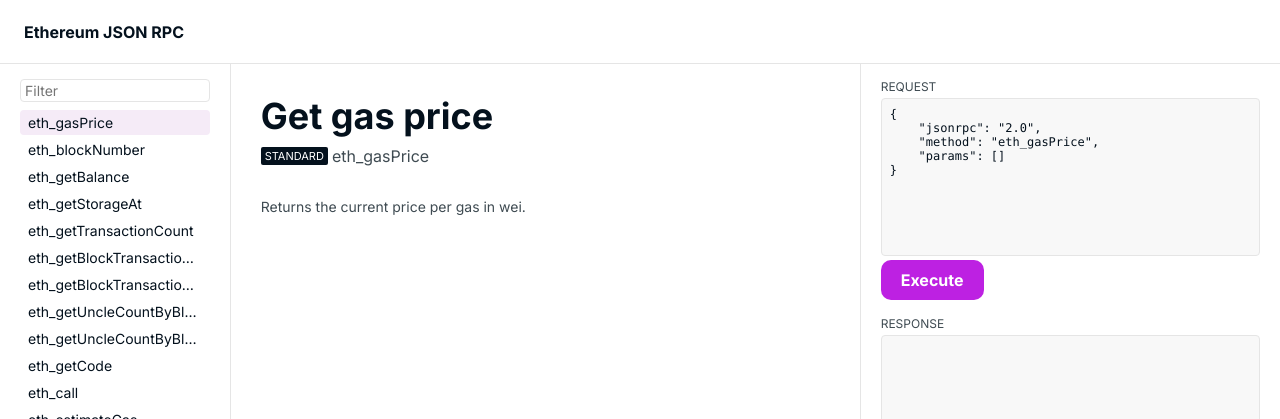
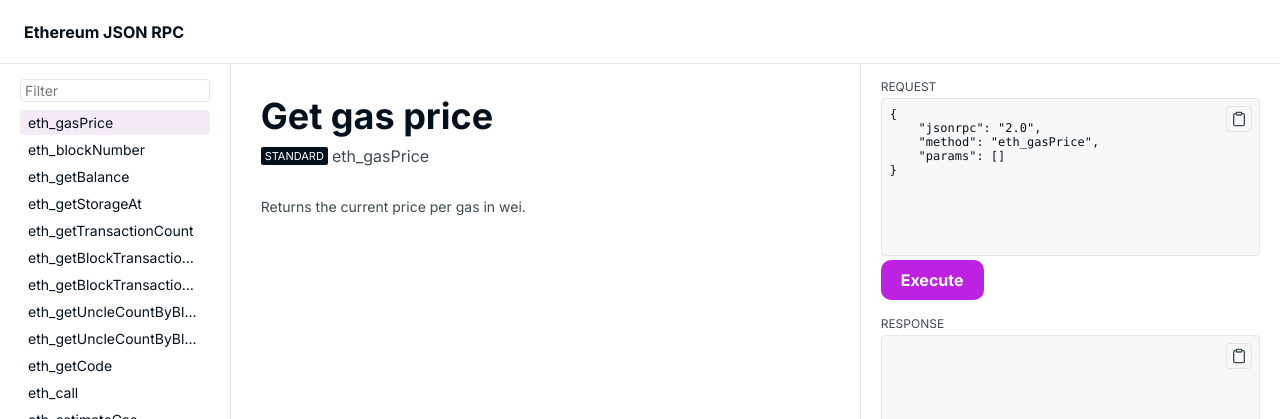
Before and after one commit to Destiner/ethereum-json-rpc, a Vue app: page / in a window 1280 px wide. Shown: the top 419 px of the page. Built offline with nearby package versions, Linux system fonts and the light colour scheme.

Commit message:
Copy CodeView content to the clipboard

```diff
--- a/src/components/CodeView.vue
+++ b/src/components/CodeView.vue
@@ -6,6 +6,19 @@
       spellcheck="false"
       :rows="10"
     />
+    <div
+      class="control"
+      @click="copy"
+    >
+      <IconClipboard
+        v-if="ready"
+        class="icon"
+      />
+      <IconSuccess
+        v-else
+        class="icon"
+      />
+    </div>
     <div
       v-if="isLoading"
       class="loading"
@@ -16,12 +29,28 @@
 </template>
 
 <script setup lang="ts">
+import { useTimeout } from '@vueuse/core';
+import { onMounted } from 'vue';
+
 import LoadingIndicator from './LoadingIndicator.vue';
+import IconClipboard from './icon/Clipboard.vue';
+import IconSuccess from './icon/Success.vue';
 
-defineProps<{
+const props = defineProps<{
   value: string;
   isLoading: boolean;
 }>();
+
+onMounted(() => {
+  stop();
+});
+
+const { ready, start, stop } = useTimeout(2000, { controls: true });
+
+function copy(): void {
+  navigator.clipboard.writeText(props.value);
+  start();
+}
 </script>
 
 <style scoped>
@@ -34,6 +63,7 @@ defineProps<{
 
 textarea {
   width: 100%;
+  margin: 0;
   padding: 8px;
   overflow-y: scroll;
   border: 1px solid var(--color-border-primary);
@@ -46,6 +76,22 @@ textarea {
   resize: none;
 }
 
+.control {
+  position: absolute;
+  top: 8px;
+  right: 8px;
+  padding: 4px;
+  border: 1px solid var(--color-border-primary);
+  border-radius: 4px;
+  cursor: pointer;
+}
+
+.icon {
+  width: 16px;
+  height: 16px;
+  color: var(--color-text-secondary);
+}
+
 .loading {
   position: absolute;
 }
```
